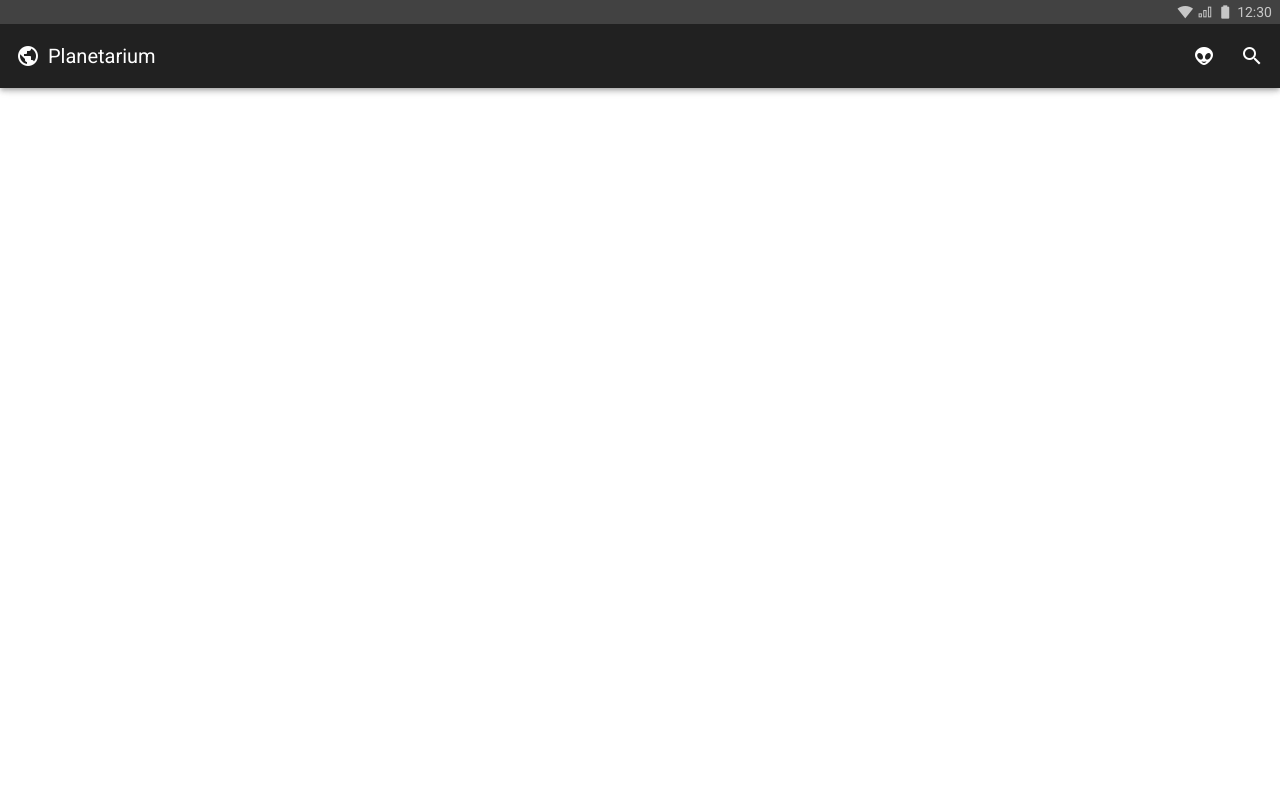
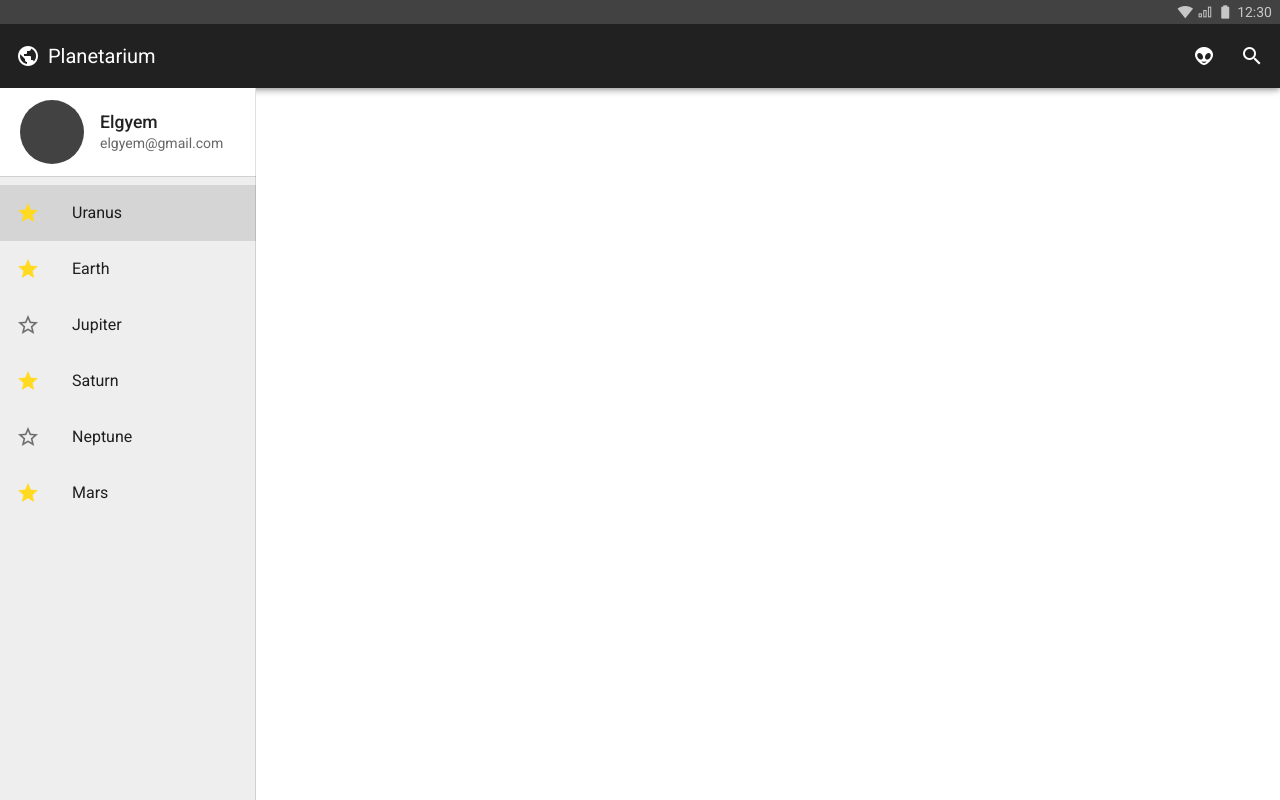
Before and after one commit to leoruas/web-af, a Vue app: page / in a window 1280 px wide. Built offline with nearby package versions, Linux system fonts and the light colour scheme.

Commit message:
added nav drawer

```diff
--- a/src/App.vue
+++ b/src/App.vue
@@ -1,5 +1,6 @@
 <template>
   <v-app>
+    <!-- System Bar -->
     <v-system-bar dark app color="grey darken-3">
       <v-spacer></v-spacer>
       <v-icon>mdi-wifi-strength-4</v-icon>
@@ -8,6 +9,7 @@
       <span>12:30</span>
     </v-system-bar>
 
+    <!-- App bar  -->
     <v-app-bar color="grey darken-4" dark app absolute clipped-left>
       <v-icon left>mdi-earth</v-icon>
       <v-toolbar-title>Planetarium</v-toolbar-title>
@@ -21,6 +23,41 @@
         <v-icon>mdi-magnify</v-icon>
       </v-btn>
     </v-app-bar>
+
+    <!-- Navigation Drawer -->
+    <v-navigation-drawer app permanent absolute clipped color="grey lighten-3">
+      <v-sheet class="pa-1">
+        <v-list-item>
+          <v-list-item-avatar color="grey darken-3" size="64">
+            <v-img src="./assets/Elgyem.png"></v-img>
+          </v-list-item-avatar>
+
+          <v-list-item-content>
+            <v-list-item-title style="font-weight: 500; font-size: 110%"
+              >Elgyem</v-list-item-title
+            >
+            <v-list-item-subtitle>elgyem@gmail.com</v-list-item-subtitle>
+          </v-list-item-content>
+        </v-list-item>
+      </v-sheet>
+
+      <v-divider></v-divider>
+
+      <v-list>
+        <v-list-item-group v-model="selectedItem" color="">
+          <v-list-item v-for="item in navbarItems" :key="item.title" link>
+            <v-list-item-icon>
+              <v-icon v-if="item.favorite" color="#ffda21"> mdi-star </v-icon>
+              <v-icon v-else> mdi-star-outline </v-icon>
+            </v-list-item-icon>
+
+            <v-list-item-content>
+              <v-list-item-title v-text="item.title"></v-list-item-title>
+            </v-list-item-content>
+          </v-list-item>
+        </v-list-item-group>
+      </v-list>
+    </v-navigation-drawer>
   </v-app>
 </template>
 
@@ -28,7 +65,33 @@
 export default {
   name: "App",
   data: () => ({
-    //
+    navbarItems: [
+      {
+        favorite: true,
+        title: "Uranus",
+      },
+      {
+        favorite: true,
+        title: "Earth",
+      },
+      {
+        favorite: false,
+        title: "Jupiter",
+      },
+      {
+        favorite: true,
+        title: "Saturn",
+      },
+      {
+        favorite: false,
+        title: "Neptune",
+      },
+      {
+        favorite: true,
+        title: "Mars",
+      },
+    ],
+    selectedItem: 0,
   }),
 };
 </script>
```
Also changed, not shown: src/assets/Elgyem.png (added).
